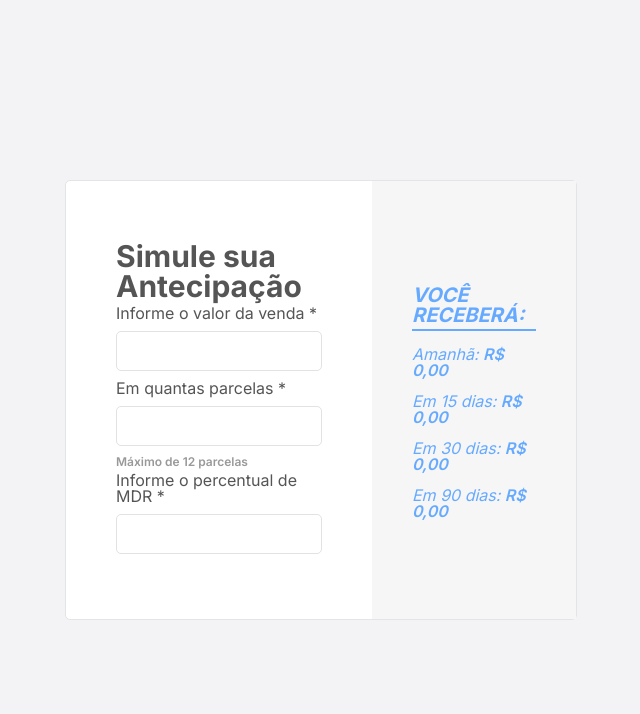
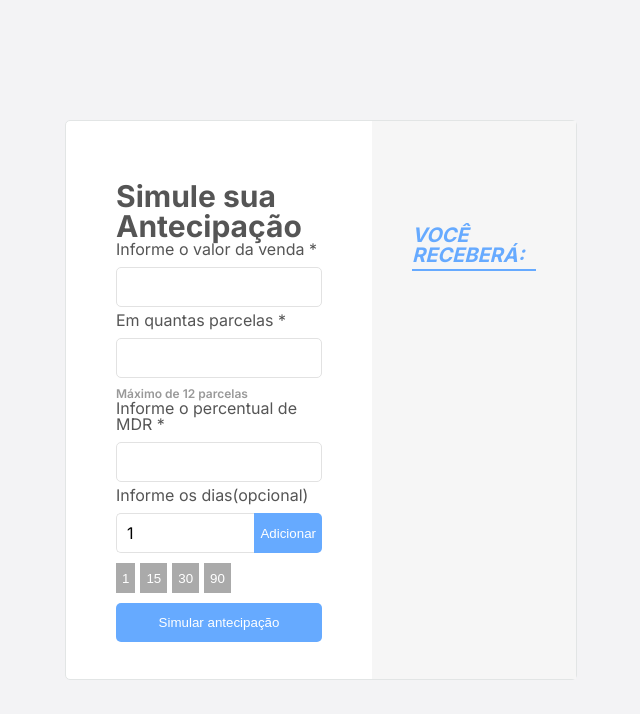
Before and after one commit to Hyaguinhogp/m6-s1-frontend-challenge, a React (Create React App) app: page /home in a window 1280 px wide. Shown: the top 714 px of the page, without its empty margins (319-959 px from the left). Built offline with nearby package versions, Linux system fonts and the light colour scheme.

Commit message:
feat: days

```diff
--- /dev/null
+++ b/src/components/DaysSelect/index.tsx
@@ -0,0 +1,48 @@
+import { useContext, useState } from "react"
+import { daysContext } from "../../contexts/DaysContext"
+import { DaysContainer, DaysSelectContainer, InputPlusButton } from "./styles"
+
+const DaysSelect = () => {
+
+    const [day, setDay] = useState(1)
+    const { days, addDay, removeDay } = useContext(daysContext)
+
+    return (
+        <DaysSelectContainer>
+            <label htmlFor="days">Informe os dias(opcional)</label>
+            <InputPlusButton>
+                <input
+                    name="days"
+                    type="number"
+                    min={1}
+                    value={day}
+                    onChange={(input) => {
+                        input.preventDefault()
+                        setDay(parseInt(input.target.value))
+                    }}
+                />
+                <button
+                    onClick={(event) => {
+                        event.preventDefault()
+                        addDay(day)
+                    }}
+                >Adicionar</button>
+            </InputPlusButton>
+
+            <DaysContainer>
+                {
+                    days.map((day) => {
+                        return (
+                            <button
+                                key={day}
+                                onClick={() => removeDay(day)}
+                            >{day}</button>
+                        )
+                    })
+                }
+            </DaysContainer>
+        </DaysSelectContainer>
+    )
+}
+
+export default DaysSelect
--- /dev/null
+++ b/src/components/DaysSelect/styles.ts
@@ -0,0 +1,39 @@
+import styled from "styled-components";
+
+export const DaysSelectContainer = styled.div`
+    display: flex;
+    flex-direction: column;
+`
+
+export const InputPlusButton = styled.div`
+    display: flex;
+
+    input {
+        width: 100%;
+        border-right: 0;
+        border-radius: 5px 0 0 5px;
+    }
+
+    button {
+        border: 0;
+        border-radius: 0 5px 5px 0;
+        background-color: #6af;
+        color: white;
+    }
+`
+
+export const DaysContainer = styled.div`
+    display: flex;
+
+    button {
+        display: flex;
+        align-items: center;
+        height: 30px;
+        margin-top: 10px;
+        margin-bottom: 10px;
+        margin-right: 5px;
+        border: 0;
+        background-color: #aaa;
+        color: white;
+    }
+`;
--- /dev/null
+++ b/src/contexts/DaysContext.tsx
@@ -0,0 +1,38 @@
+import { createContext, ReactNode, useState } from "react"
+
+interface IDaysProviderData {
+    days: Array<number>
+    addDay: (day: number) => void
+    removeDay: (day: number) => void
+}
+
+interface IDaysProps {
+    children: ReactNode
+}
+
+export const daysContext = createContext<IDaysProviderData>({} as IDaysProviderData)
+
+export const DaysProvider = ({ children }: IDaysProps) => {
+
+    const [days, setDays] = useState<Array<number>>([1, 15, 30, 90])
+
+    const addDay = (day: number) => {
+        if (days.find((value) => value === day) || day < 1) {
+            return
+        }
+        const newDays = [...days]
+        newDays.push(day)
+        setDays(newDays.sort((a, b) => a - b))
+    }
+
+    const removeDay = (day: number) => {
+        let newDays = days.filter((value) => value !== day)
+        setDays(newDays)
+    }
+
+    return (
+        <daysContext.Provider value={{ days, addDay, removeDay }}>
+            {children}
+        </daysContext.Provider>
+    )
+}
--- a/src/contexts/Providers.tsx
+++ b/src/contexts/Providers.tsx
@@ -1,5 +1,5 @@
 import { ReactNode } from "react"
-import { ModelProvider } from "./ContextModel"
+import { DaysProvider } from "./DaysContext"
 
 interface IProvidersProps {
     children: ReactNode
@@ -7,9 +7,9 @@ interface IProvidersProps {
 
 const Providers = ({ children }: IProvidersProps) => {
     return (
-        <ModelProvider>
+        <DaysProvider>
             {children}
-        </ModelProvider>
+        </DaysProvider>
     )
 }
 
--- a/src/pages/Home/index.tsx
+++ b/src/pages/Home/index.tsx
@@ -1,10 +1,12 @@
-import { useState } from "react"
+import { useContext, useState } from "react"
 import { FormContainer, HomeContainer, HomeContent, ResponseContainer } from "./styles"
 
 import { yupResolver } from '@hookform/resolvers/yup'
 import { FieldValues, useForm } from "react-hook-form"
 import * as yup from 'yup'
 import api from "../../services/api"
+import DaysSelect from "../../components/DaysSelect"
+import { daysContext } from "../../contexts/DaysContext"
 
 interface IRequest {
     amount: number
@@ -13,10 +15,8 @@ interface IRequest {
 }
 
 const Home = () => {
-    const [day1, setDay1] = useState("0")
-    const [day15, setDay15] = useState("0")
-    const [day30, setDay30] = useState("0")
-    const [day90, setDay90] = useState("0")
+    const { days } = useContext(daysContext)
+    const [outputDays, setOutputDays] = useState(Object)
 
     const formSchema = yup.object().shape({
         amount: yup.number().typeError("Digite um valor válido").required("Valor obrigatório").min(1000),
@@ -29,12 +29,15 @@ const Home = () => {
     })
 
     const onSubmitFunction = (data: FieldValues) => {
-        api.post("", data)
+
+        let requestData = { ...data }
+        if (days.length !== 0) {
+            requestData = { ...requestData, days: days }
+        }
+
+        api.post("", requestData)
             .then((res) => {
-                setDay1(res.data[1])
-                setDay15(res.data[15])
-                setDay30(res.data[30])
-                setDay90(res.data[90])
+                setOutputDays(res.data)
             })
     }
 
@@ -71,14 +74,19 @@ const Home = () => {
                         />
                         <span className="error">{errors.mdr?.message}</span>
                     </div>
-                    <input type="submit" hidden />
+
+                    <DaysSelect />
+                    <button type="submit" className="submit_button">Simular antecipação</button>
                 </FormContainer>
                 <ResponseContainer>
                     <h2>VOCÊ RECEBERÁ:</h2>
-                    <h3>Amanhã: <span>R$ {day1},00</span></h3>
-                    <h3>Em 15 dias: <span>R$ {day15},00</span></h3>
-                    <h3>Em 30 dias: <span>R$ {day30},00</span></h3>
-                    <h3>Em 90 dias: <span>R$ {day90},00</span></h3>
+
+                    {
+                        Object.keys(outputDays).map((key) => {
+                            return <h3 key={key}>Em {key} dias: <span>R$ {outputDays[key]},00</span></h3>
+                        })
+                    }
+
                 </ResponseContainer>
             </HomeContent>
         </HomeContainer>
--- a/src/pages/Home/styles.ts
+++ b/src/pages/Home/styles.ts
@@ -12,7 +12,7 @@ export const HomeContainer = styled.div`
 export const HomeContent = styled.div`
     display: flex;
     width: 40vw;
-    height: 55vh;
+    height: 70vh;
     background-color: #fff;
     border: 1px solid #e2e5e5;
     border-radius: 5px;
@@ -72,6 +72,14 @@ export const FormContainer = styled.form`
         align-items: center;
         label { margin: 0; }
     }
+
+    .submit_button {
+        padding: 12px 0;
+        border: 0;
+        border-radius: 5px;
+        background-color: #6af;
+        color: white;
+    }
 `;
 
 export const ResponseContainer = styled.div`
```
Also changed, not shown: src/contexts/ContextModel.tsx (+5 -3 lines).
